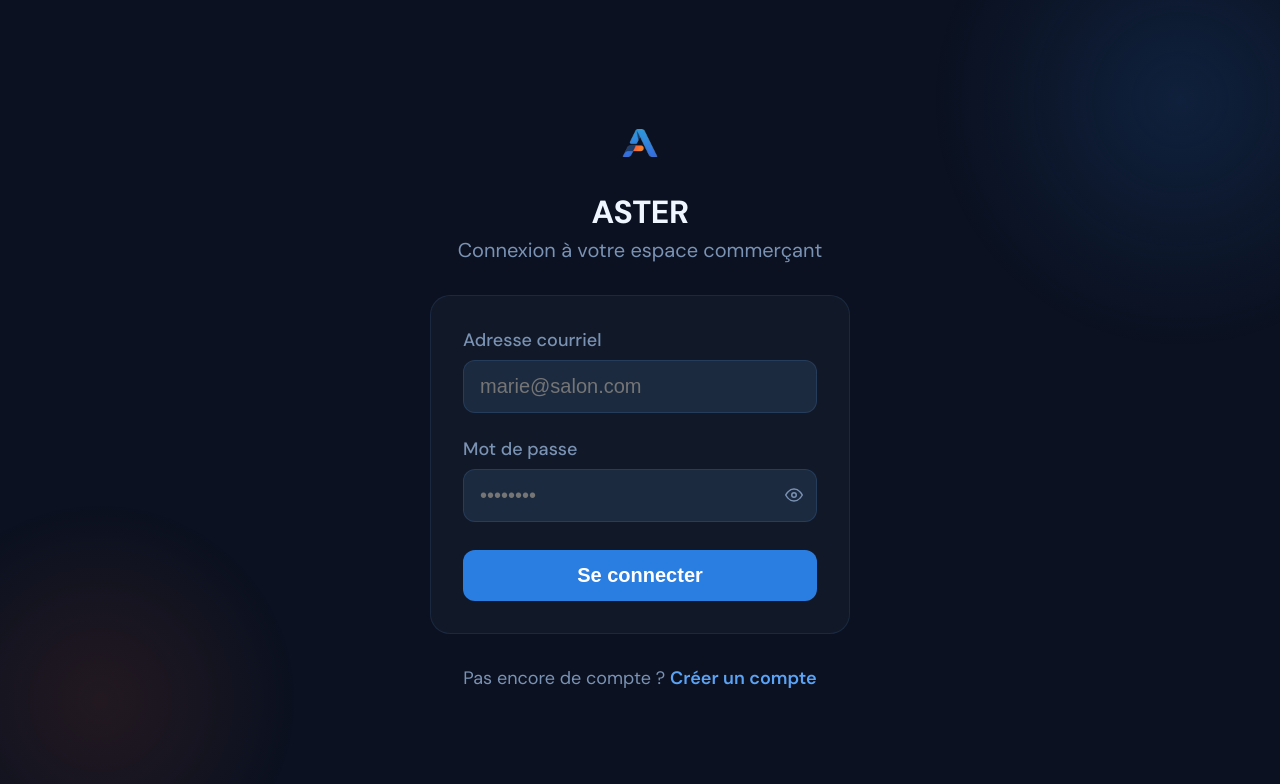
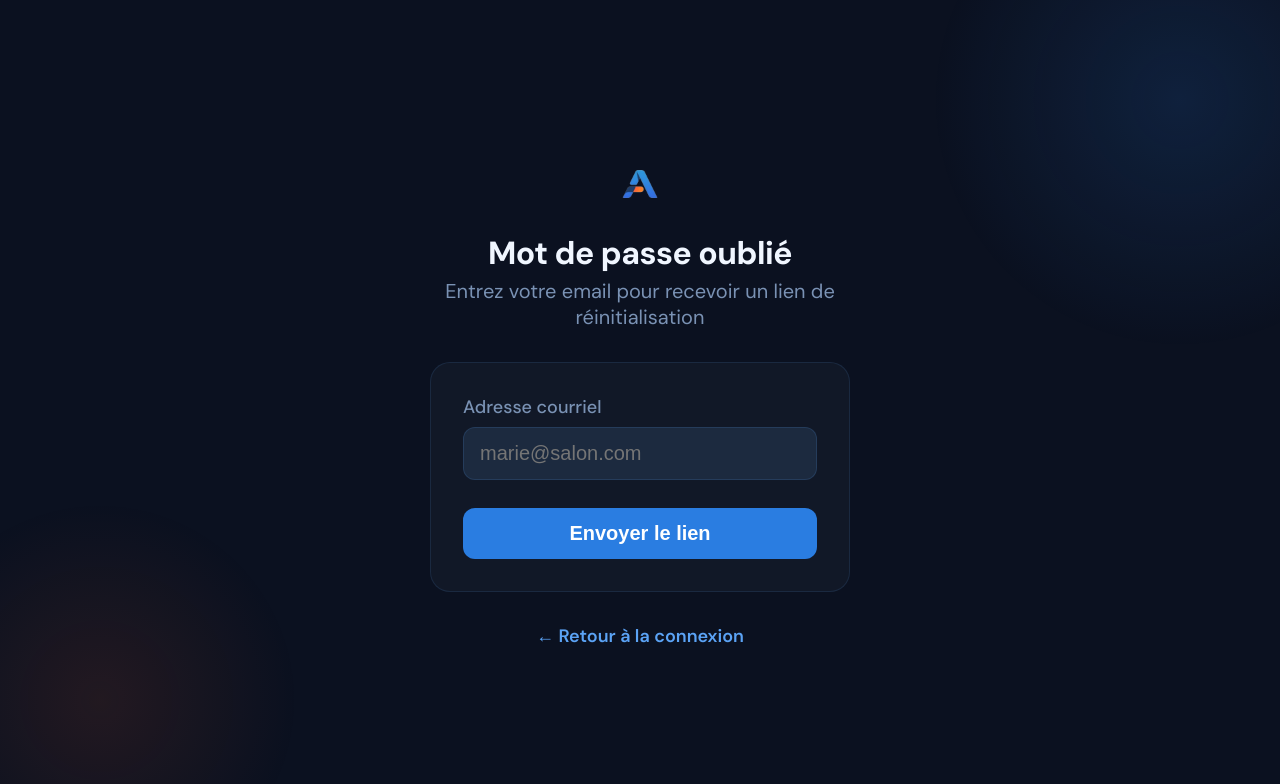
Before and after one commit to benSchalom/aster_frontend_new, a React (Vite) app: page /forgot-password in a window 1280 px wide. Before the commit this address led to /login. Shown: the top 784 px of the page. Built offline with nearby package versions, Linux system fonts and the light colour scheme; no server answers.

Commit message:
feat: mot de passe oublié, reset password, changement mdp profil, login fix

```diff
--- a/src/App.jsx
+++ b/src/App.jsx
@@ -1,5 +1,7 @@
 import { Routes, Route, Navigate } from 'react-router-dom'
 import { useAuth } from './hooks/useAuth'
+import ForgotPassword from './pages/pro/ForgotPassword'
+import ResetPassword from './pages/pro/ResetPassword'
 
 
 // Pages Pro
@@ -27,6 +29,10 @@ export default function App() {
   return (
     <>
       <Routes>
+        {/* Mot de passe oublié */}
+        <Route path="/forgot-password" element={<ForgotPassword />} />
+        <Route path="/reset-password/:token" element={<ResetPassword />} />
+
         {/* Auth */}
         <Route path="/login" element={<Login />} />
         <Route path="/register" element={<Register />} />
--- a/src/context/AuthProvider.jsx
+++ b/src/context/AuthProvider.jsx
@@ -39,6 +39,7 @@ useEffect(() => {
     // Recharger le profil complet depuis le serveur
     const res = await api.get('/pro/me')
     setPro(res.data.pro)
+    await new Promise(resolve => setTimeout(resolve, 50))
   }
 
   const logout = async () => {
--- /dev/null
+++ b/src/pages/pro/ForgotPassword.jsx
@@ -0,0 +1,80 @@
+import { useState } from 'react'
+import { Link } from 'react-router-dom'
+import axios from 'axios'
+import { API_URL } from '../../utils/constants'
+import { styles } from './Login.styles'
+
+export default function ForgotPassword() {
+  const [email, setEmail] = useState('')
+  const [succes, setSucces] = useState('')
+  const [erreur, setErreur] = useState('')
+  const [envoi, setEnvoi] = useState(false)
+
+  const handleSubmit = async (e) => {
+    e.preventDefault()
+    setEnvoi(true)
+    setErreur('')
+    try {
+      await axios.post(API_URL + '/auth/forgot-password', { email })
+      setSucces('Si cet email existe, un lien de réinitialisation a été envoyé.')
+    } catch (_e) {
+      setErreur('Une erreur est survenue. Réessayez.')
+    } finally {
+      setEnvoi(false)
+    }
+  }
+
+  return (
+    <div style={styles.page}>
+      <div style={styles.orb1} />
+      <div style={styles.orb2} />
+
+      <div style={styles.container}>
+        <div style={styles.logoSection}>
+          <img src="/web-app-manifest-192x192.png" alt="ASTER" style={styles.logo} />
+          <div style={{ textAlign: 'center' }}>
+            <h1 style={styles.title}>Mot de passe oublié</h1>
+            <p style={styles.subtitle}>Entrez votre email pour recevoir un lien de réinitialisation</p>
+          </div>
+        </div>
+
+        <div style={styles.card}>
+          {succes && (
+            <div style={{
+              padding: '12px 16px', borderRadius: '10px',
+              background: 'rgba(20,200,120,0.1)', border: '1px solid rgba(20,200,120,0.3)',
+              color: '#4DFFA8', fontSize: '14px',
+            }}>
+              {succes}
+            </div>
+          )}
+          {erreur && <div style={styles.erreur}>{erreur}</div>}
+
+          {!succes && (
+            <form onSubmit={handleSubmit} style={styles.form}>
+              <div style={styles.field}>
+                <label style={styles.label}>Adresse courriel</label>
+                <input
+                  type="email"
+                  value={email}
+                  onChange={(e) => setEmail(e.target.value)}
+                  required
+                  placeholder="marie@salon.com"
+                  style={styles.input}
+                />
+              </div>
+              <button type="submit" disabled={envoi}
+                style={{ ...styles.btn, opacity: envoi ? 0.6 : 1 }}>
+                {envoi ? 'Envoi en cours...' : 'Envoyer le lien'}
+              </button>
+            </form>
+          )}
+        </div>
+
+        <p style={styles.footer}>
+          <Link to="/login" style={styles.link}>← Retour à la connexion</Link>
+        </p>
+      </div>
+    </div>
+  )
+}
--- a/src/pages/pro/Login.jsx
+++ b/src/pages/pro/Login.jsx
@@ -24,7 +24,7 @@ export default function Login() {
     setErreur('')
     try {
       const res = await axios.post(API_URL + '/auth/login', form)
-      login(res.data.access_token, res.data.refresh_token, res.data.pro)
+      await login(res.data.access_token, res.data.refresh_token, res.data.pro)
       navigate('/dashboard')
     } catch (err) {
       setErreur(err.response?.data?.error || 'Identifiants incorrects')
@@ -106,6 +106,12 @@ export default function Login() {
               {chargement ? 'Connexion en cours...' : 'Se connecter'}
             </button>
 
+            <div style={{ textAlign: 'center', marginTop: '8px' }}>
+              <Link to="/forgot-password" style={{ ...styles.link, fontSize: '13px' }}>
+                Mot de passe oublié ?
+              </Link>
+            </div>
+
           </form>
         </div>
 
--- a/src/pages/pro/Profil.jsx
+++ b/src/pages/pro/Profil.jsx
@@ -200,12 +200,50 @@ export default function Profil() {
           </form>
         </div>
 
-       {/* Mot de passe */}
+        {/* Mot de passe */}
         <div style={styles.card}>
           <div style={styles.cardTitle}>Changer le mot de passe</div>
-          <div style={{ fontSize: '18px', color: colors.textMuted }}>
-            Cette fonctionnalité sera disponible prochainement.
-          </div>
+          <form onSubmit={handleMdp} style={styles.form}>
+            <div style={styles.field}>
+              <label style={styles.label}>Mot de passe actuel</label>
+              <div style={styles.inputWrapper}>
+                <input
+                  type={showMdp ? 'text' : 'password'}
+                  value={mdp.ancien}
+                  onChange={(e) => setMdp({ ...mdp, ancien: e.target.value })}
+                  style={{ ...styles.input, paddingRight: '48px' }}
+                />
+                <button type="button" onClick={() => setShowMdp(!showMdp)} style={styles.eyeBtn}>
+                  <svg width="18" height="18" viewBox="0 0 24 24" fill="none" stroke="currentColor" strokeWidth="2">
+                    {showMdp
+                      ? <><path d="M17.94 17.94A10.07 10.07 0 0112 20c-7 0-11-8-11-8a18.45 18.45 0 015.06-5.94"/><path d="M9.9 4.24A9.12 9.12 0 0112 4c7 0 11 8 11 8a18.5 18.5 0 01-2.16 3.19"/><line x1="1" y1="1" x2="23" y2="23"/></>
+                      : <><path d="M1 12s4-8 11-8 11 8 11 8-4 8-11 8-11-8-11-8z"/><circle cx="12" cy="12" r="3"/></>
+                    }
+                  </svg>
+                </button>
+              </div>
+            </div>
+
+            <div style={styles.row}>
+              <div style={styles.field}>
+                <label style={styles.label}>Nouveau mot de passe</label>
+                <input type="password" value={mdp.nouveau}
+                  onChange={(e) => setMdp({ ...mdp, nouveau: e.target.value })}
+                  style={styles.input} />
+              </div>
+              <div style={styles.field}>
+                <label style={styles.label}>Confirmer</label>
+                <input type="password" value={mdp.confirmer}
+                  onChange={(e) => setMdp({ ...mdp, confirmer: e.target.value })}
+                  style={styles.input} />
+              </div>
+            </div>
+
+            <button type="submit" disabled={envoi}
+              style={{ ...styles.btnPrimary, opacity: envoi ? 0.6 : 1 }}>
+              Changer le mot de passe
+            </button>
+          </form>
         </div>
 
         {/* Zone danger */}
--- /dev/null
+++ b/src/pages/pro/ResetPassword.jsx
@@ -0,0 +1,109 @@
+import { useState } from 'react'
+import { useParams, useNavigate, Link } from 'react-router-dom'
+import axios from 'axios'
+import { API_URL } from '../../utils/constants'
+import { styles } from './Login.styles'
+import { validerMotDePasse } from '../../utils/validation'
+
+export default function ResetPassword() {
+  const { token } = useParams()
+  const navigate = useNavigate()
+  const [form, setForm] = useState({ nouveau: '', confirmer: '' })
+  const [erreur, setErreur] = useState('')
+  const [envoi, setEnvoi] = useState(false)
+  const [showPassword, setShowPassword] = useState(false)
+
+  const handleSubmit = async (e) => {
+    e.preventDefault()
+    setErreur('')
+
+    const erreursMdp = validerMotDePasse(form.nouveau)
+    if (erreursMdp.length > 0) {
+      setErreur(erreursMdp[0])
+      return
+    }
+    if (form.nouveau !== form.confirmer) {
+      setErreur('Les mots de passe ne correspondent pas')
+      return
+    }
+
+    setEnvoi(true)
+    try {
+      await axios.post(API_URL + '/auth/reset-password', {
+        token,
+        nouveau_password: form.nouveau,
+      })
+      navigate('/login?reset=success')
+    } catch (err) {
+      setErreur(err.response?.data?.error || 'Lien invalide ou expiré')
+      setEnvoi(false)
+    }
+  }
+
+  return (
+    <div style={styles.page}>
+      <div style={styles.orb1} />
+      <div style={styles.orb2} />
+
+      <div style={styles.container}>
+        <div style={styles.logoSection}>
+          <img src="/web-app-manifest-192x192.png" alt="ASTER" style={styles.logo} />
+          <div style={{ textAlign: 'center' }}>
+            <h1 style={styles.title}>Nouveau mot de passe</h1>
+            <p style={styles.subtitle}>Choisissez un mot de passe sécurisé</p>
+          </div>
+        </div>
+
+        <div style={styles.card}>
+          {erreur && <div style={styles.erreur}>{erreur}</div>}
+
+          <form onSubmit={handleSubmit} style={styles.form}>
+            <div style={styles.field}>
+              <label style={styles.label}>Nouveau mot de passe</label>
+              <div style={styles.inputWrapper}>
+                <input
+                  type={showPassword ? 'text' : 'password'}
+                  value={form.nouveau}
+                  onChange={(e) => setForm({ ...form, nouveau: e.target.value })}
+                  required
+                  placeholder="••••••••"
+                  style={{ ...styles.input, paddingRight: '48px' }}
+                />
+                <button type="button" onClick={() => setShowPassword(!showPassword)}
+                  style={styles.eyeBtn}>
+                  <svg width="18" height="18" viewBox="0 0 24 24" fill="none" stroke="currentColor" strokeWidth="2">
+                    {showPassword
+                      ? <><path d="M17.94 17.94A10.07 10.07 0 0112 20c-7 0-11-8-11-8a18.45 18.45 0 015.06-5.94"/><path d="M9.9 4.24A9.12 9.12 0 0112 4c7 0 11 8 11 8a18.5 18.5 0 01-2.16 3.19"/><line x1="1" y1="1" x2="23" y2="23"/></>
+                      : <><path d="M1 12s4-8 11-8 11 8 11 8-4 8-11 8-11-8-11-8z"/><circle cx="12" cy="12" r="3"/></>
+                    }
+                  </svg>
+                </button>
+              </div>
+            </div>
+
+            <div style={styles.field}>
+              <label style={styles.label}>Confirmer le mot de passe</label>
+              <input
+                type="password"
+                value={form.confirmer}
+                onChange={(e) => setForm({ ...form, confirmer: e.target.value })}
+                required
+                placeholder="••••••••"
+                style={styles.input}
+              />
+            </div>
+
+            <button type="submit" disabled={envoi}
+              style={{ ...styles.btn, opacity: envoi ? 0.6 : 1 }}>
+              {envoi ? 'Réinitialisation...' : 'Réinitialiser le mot de passe'}
+            </button>
+          </form>
+        </div>
+
+        <p style={styles.footer}>
+          <Link to="/login" style={styles.link}>← Retour à la connexion</Link>
+        </p>
+      </div>
+    </div>
+  )
+}
```
